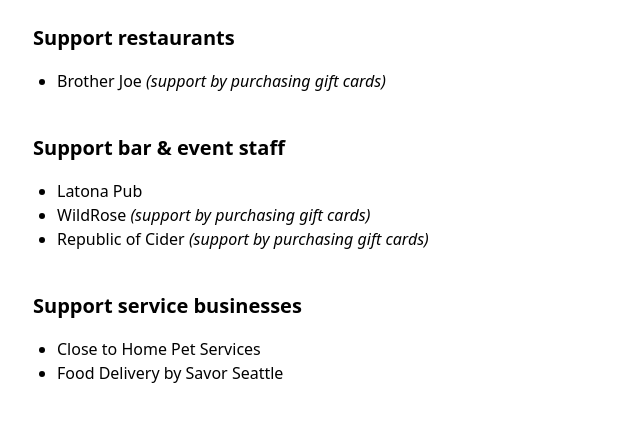
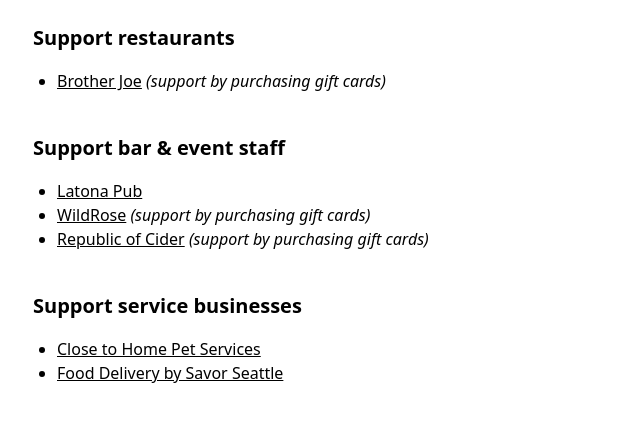
Before and after one commit to boborchard/gatsby-starter-service-relief-poc, a Gatsby site: page / in a window 1280 px wide. Shown: the part 773-1195 px from the top of the page, 271-911 px from the left. Built offline with nearby package versions, Linux system fonts and the light colour scheme; Gatsby itself is replaced by a stand-in of ours.

Commit message:
(chore) Underline links on the home page

```diff
--- a/src/pages/index.js
+++ b/src/pages/index.js
@@ -71,11 +71,14 @@ const IndexPage = () => {
       </div>
 
       <div className="mb-10">
-        <h2 id="restaurants" className="text-xl font-bold">Support restaurants</h2>
+        <h2 id="restaurants" className="text-xl font-bold">
+          Support restaurants
+        </h2>
 
         <ul className="list-disc pl-6 mt-4">
           <li>
             <a
+              className="underline"
               href="https://squareup.com/gift/PE1YXZ53M6WRW/order"
               target="_blank"
               rel="noopener noreferrer"
@@ -88,11 +91,14 @@ const IndexPage = () => {
       </div>
 
       <div className="mb-10">
-        <h2 id="bars" className="text-xl font-bold">Support bar &amp; event staff</h2>
+        <h2 id="bars" className="text-xl font-bold">
+          Support bar &amp; event staff
+        </h2>
 
         <ul className="list-disc pl-6 mt-4">
           <li>
             <a
+              className="underline"
               href="https://www.gofundme.com/f/latona-staff-covid19-shutdown"
               target="_blank"
               rel="noopener noreferrer"
@@ -102,6 +108,7 @@ const IndexPage = () => {
           </li>
           <li>
             <a
+              className="underline"
               href="https://checkout.square.site/buy/NFAPA6E5MR2MKWRJ7LATPRAY"
               target="_blank"
               rel="noopener noreferrer"
@@ -112,6 +119,7 @@ const IndexPage = () => {
           </li>
           <li>
             <a
+              className="underline"
               href="https://republicofcider.com/online-store"
               target="_blank"
               rel="noopener noreferrer"
@@ -124,11 +132,14 @@ const IndexPage = () => {
       </div>
 
       <div className="mb-10">
-        <h2 id="services" className="text-xl font-bold">Support service businesses</h2>
+        <h2 id="services" className="text-xl font-bold">
+          Support service businesses
+        </h2>
 
         <ul className="list-disc pl-6 mt-4">
           <li>
             <a
+              className="underline"
               href="https://www.gofundme.com/f/help-cth-pet-sittersdog-walkers-during-covid19"
               target="_blank"
               rel="noopener noreferrer"
@@ -138,6 +149,7 @@ const IndexPage = () => {
           </li>
           <li>
             <a
+              className="underline"
               href="https://www.gofundme.com/f/savor-seattle-pike-place-market-COVID19"
               target="_blank"
               rel="noopener noreferrer"
```
